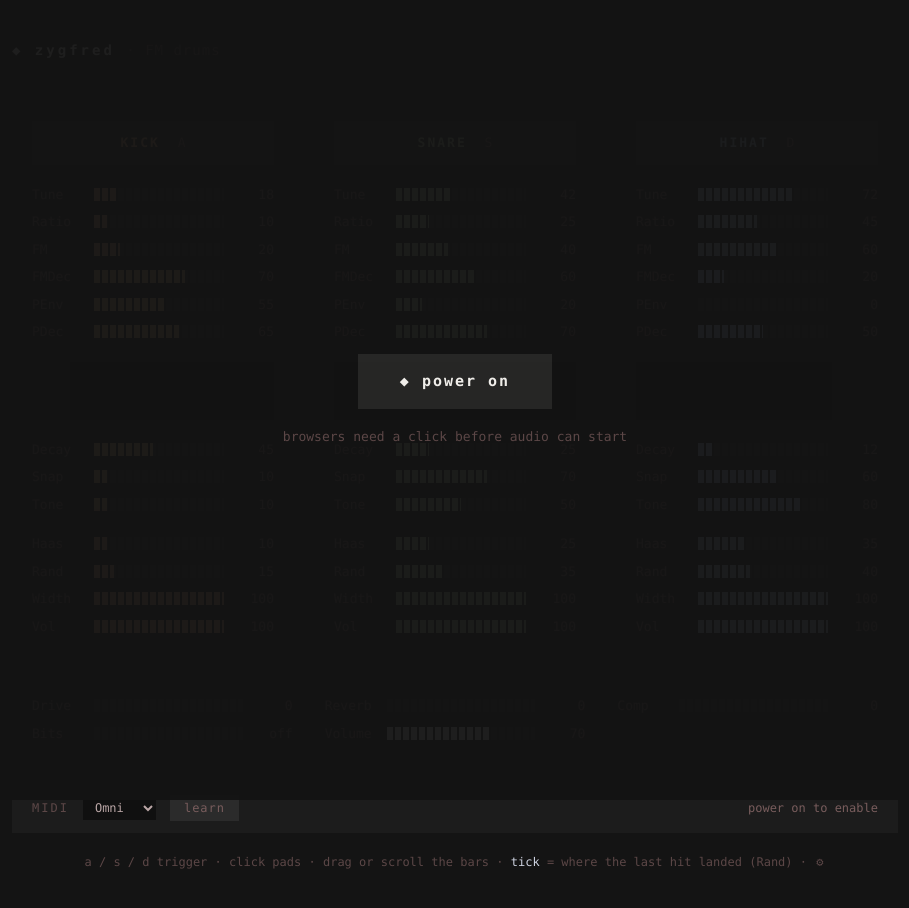
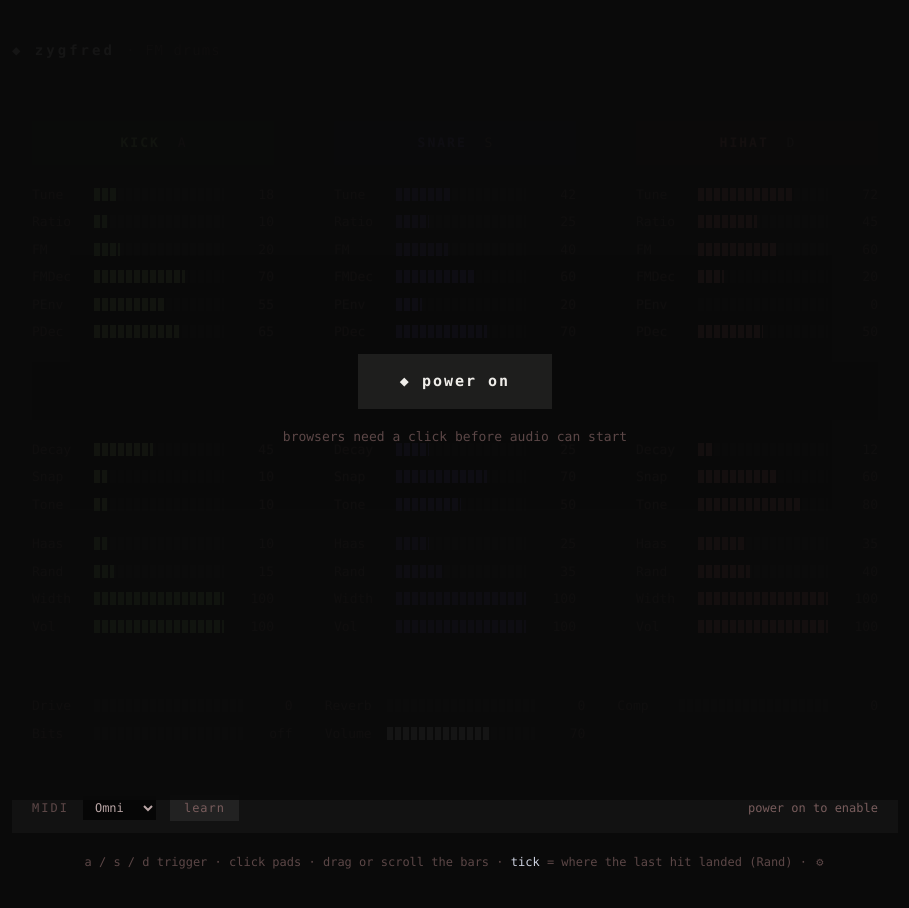
Before and after one commit to kamilmac/zygmund, a plain HTML site: page web/index.html in a window 1280 px wide. Shown: the whole page, without its empty margins (185-1094 px from the left). Drawn offline with Linux system fonts and the light colour scheme.

Commit message:
web: default theme = Kamil's picked palette — near-black surface, green/violet/salmon voices

```diff
--- a/web/index.html
+++ b/web/index.html
@@ -9,16 +9,16 @@
     /* two base colors (surface -> bg, accent); every other shade is computed by applyTheme().
        fallbacks = applyTheme defaults: neutral dark, white chassis, warm->cool voices */
     --accent: #f0eeea;
-    --voice0: #dba579;
-    --voice1: #b3c29a;
-    --voice2: #a8c7e0;
+    --voice0: #a7db78;
+    --voice1: #6b58bb;
+    --voice2: #d47a77;
     --idle: hsl(0 12% 69%);
     --dim: hsl(0 13% 42%);
     --faint: hsl(0 13% 32%);
-    --bg: #141414;
-    --panel: hsl(0 0% 10.8%);
-    --inset: hsl(0 0% 6.3%);
-    --track: hsl(0 0% 16.3%);
+    --bg: #0a0a0a;
+    --panel: hsl(0 0% 6.9%);
+    --inset: hsl(0 0% 2.4%);
+    --track: hsl(0 0% 12.4%);
   }
   * { box-sizing: border-box; margin: 0; }
   body {
--- a/web/main.js
+++ b/web/main.js
@@ -439,11 +439,11 @@ function loadStateFromUrl() {
 
 const THEME_KEY = 'zygfred-theme';
 const THEME_DEFAULT = {
-  surface: '#141414',
+  surface: '#0a0a0a',
   accent: '#f0eeea', // master + chassis (title, power, learn)
-  kick: '#dba579',   // frequency register -> color temperature: low = warm
-  snare: '#b3c29a',
-  hihat: '#a8c7e0',
+  kick: '#a7db78',
+  snare: '#6b58bb',
+  hihat: '#d47a77',
 };
 const VOICE_KEYS = ['kick', 'snare', 'hihat'];
 
```
